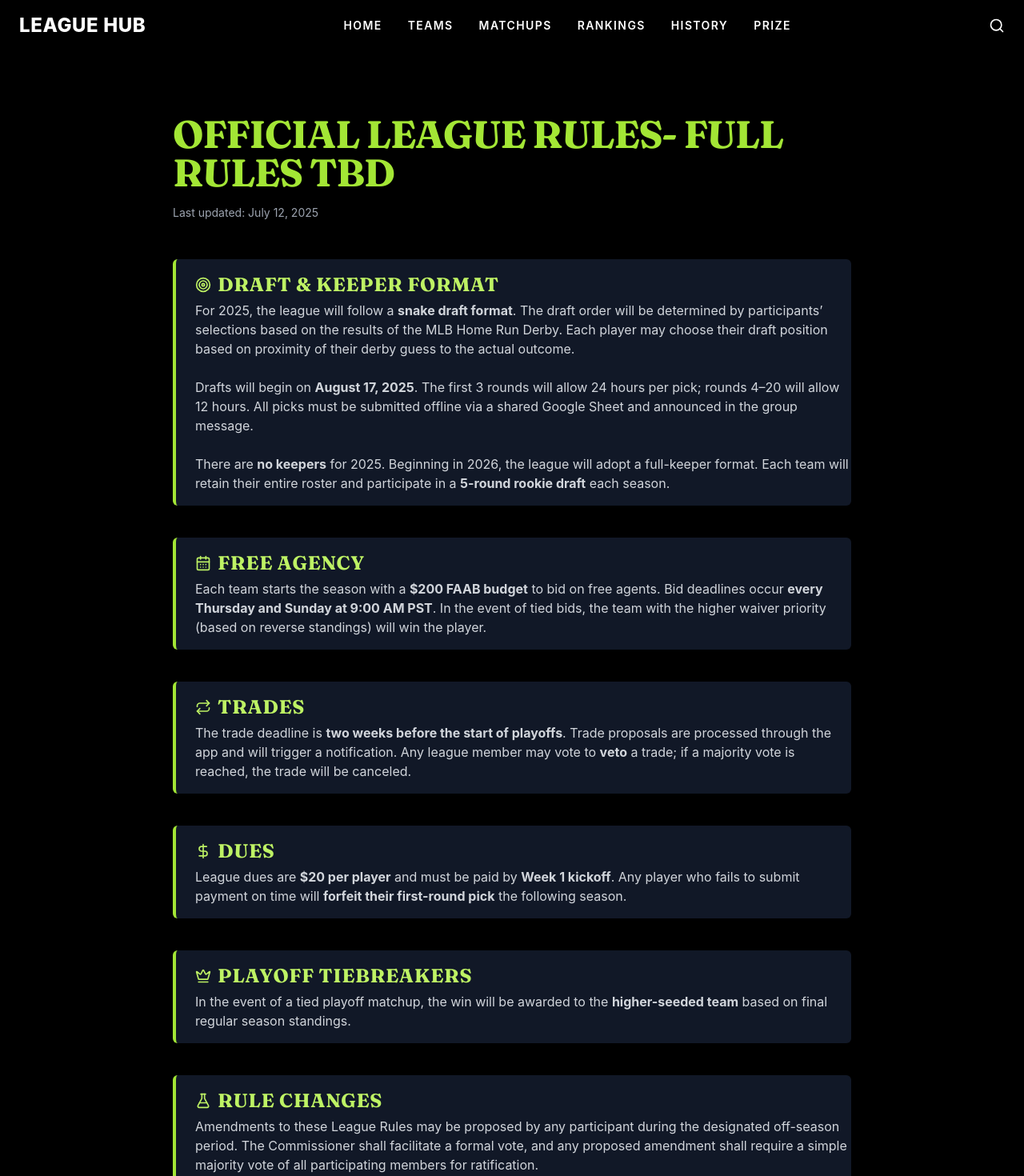
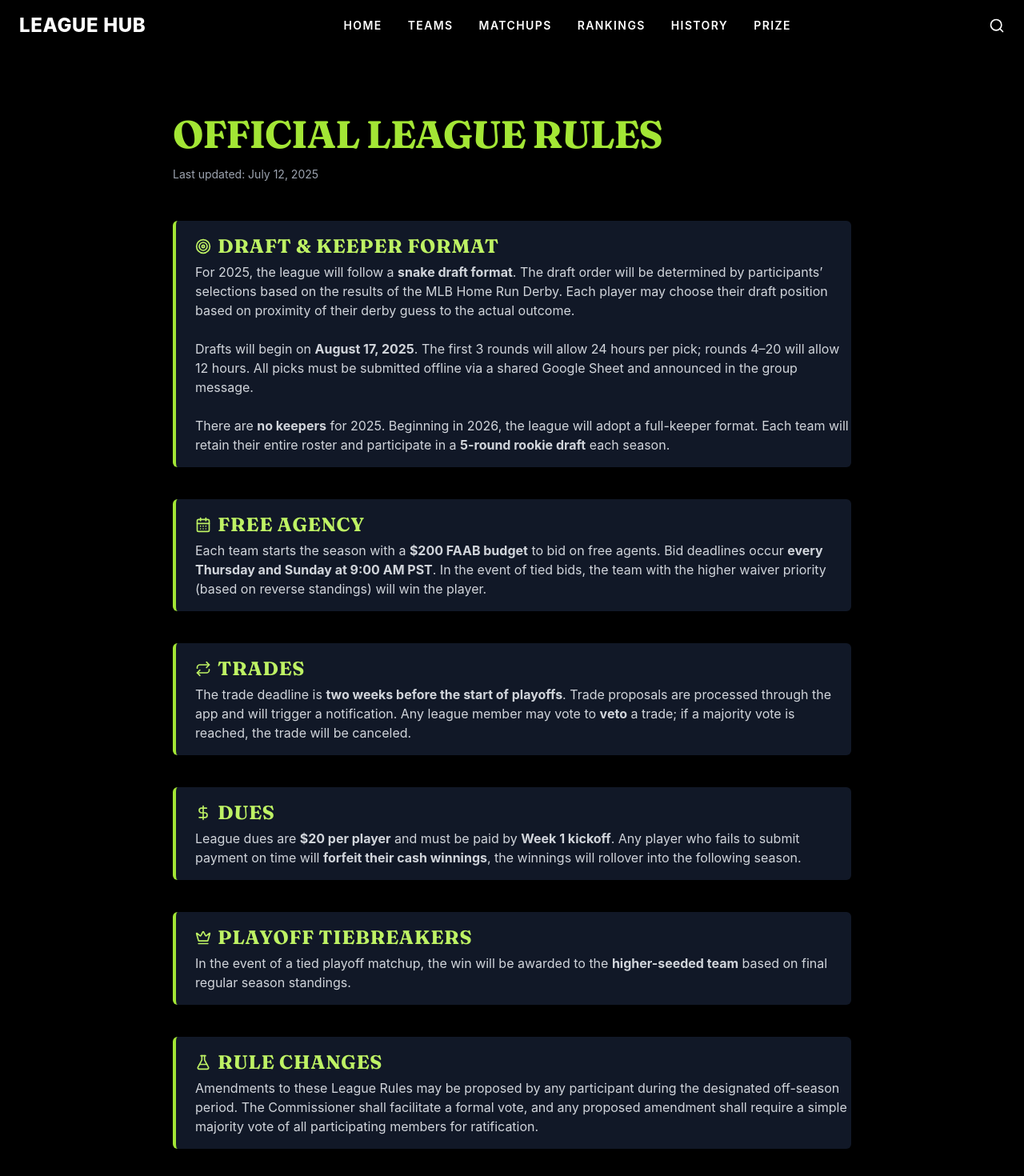
Before and after one commit to renaissancejlc/fantasy-leagye, a React (Vite) app: page /rules in a window 1280 px wide. Shown: the top 1470 px of the page at 80% size. Built offline with nearby package versions, Linux system fonts and the light colour scheme; a web font is replaced by a local one.

Commit message:
optional dues

```diff
--- a/src/pages/DarftOrder.jsx
+++ b/src/pages/DarftOrder.jsx
@@ -5,7 +5,7 @@ import Footer from '../components/Footer';
 const DRAFT_DATE = new Date('2025-07-14T17:00:00-07:00');
 
 const players = [
-  { name: 'Dad', guess: null },
+  { name: 'Dad', guess: { player: 'Matt Olson', homeruns: 45 } },
   { name: 'Dustin', guess: { player: 'James Wood', homeruns: 49 } },
   { name: 'Callie', guess: { player: 'Cal Raleigh', homeruns: 52 } },
   { name: 'Kevin', guess: { player: 'Junior Caminero', homeruns: 50 } },
--- a/src/pages/Rules.jsx
+++ b/src/pages/Rules.jsx
@@ -10,7 +10,7 @@ export default function Rules() {
 
       <section className="px-6 py-20 max-w-4xl mx-auto text-white">
         <h1 className="text-5xl font-black uppercase text-lime-400 mb-4 tracking-tight">
-          Official League Rules- full rules tbd
+          Official League Rules
         </h1>
         <p className="text-sm text-gray-400 mb-12">Last updated: July 12, 2025</p>
 
@@ -43,7 +43,7 @@ export default function Rules() {
           <div className="border-l-4 border-lime-400 pl-6 py-4 bg-gray-900 rounded-md shadow-md">
             <h2 className="flex items-center gap-2 text-xl sm:text-2xl font-extrabold uppercase text-lime-300 mb-1 tracking-wide"><DollarSign size={20} /> Dues</h2>
             <p className="text-sm sm:text-base leading-relaxed text-gray-300">
-              League dues are <strong>$20 per player</strong> and must be paid by <strong>Week 1 kickoff</strong>. Any player who fails to submit payment on time will <strong>forfeit their first-round pick</strong> the following season.
+              League dues are <strong>$20 per player</strong> and must be paid by <strong>Week 1 kickoff</strong>. Any player who fails to submit payment on time will <strong>forfeit their cash winnings</strong>, the winnings will rollover into the following season.
             </p>
           </div>
 
```
